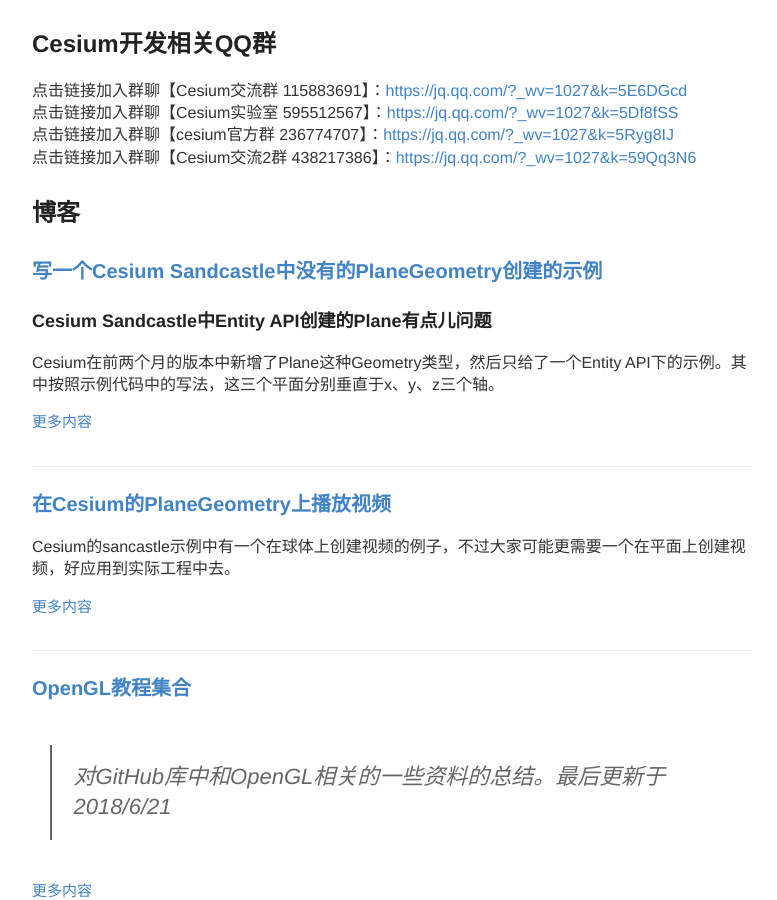
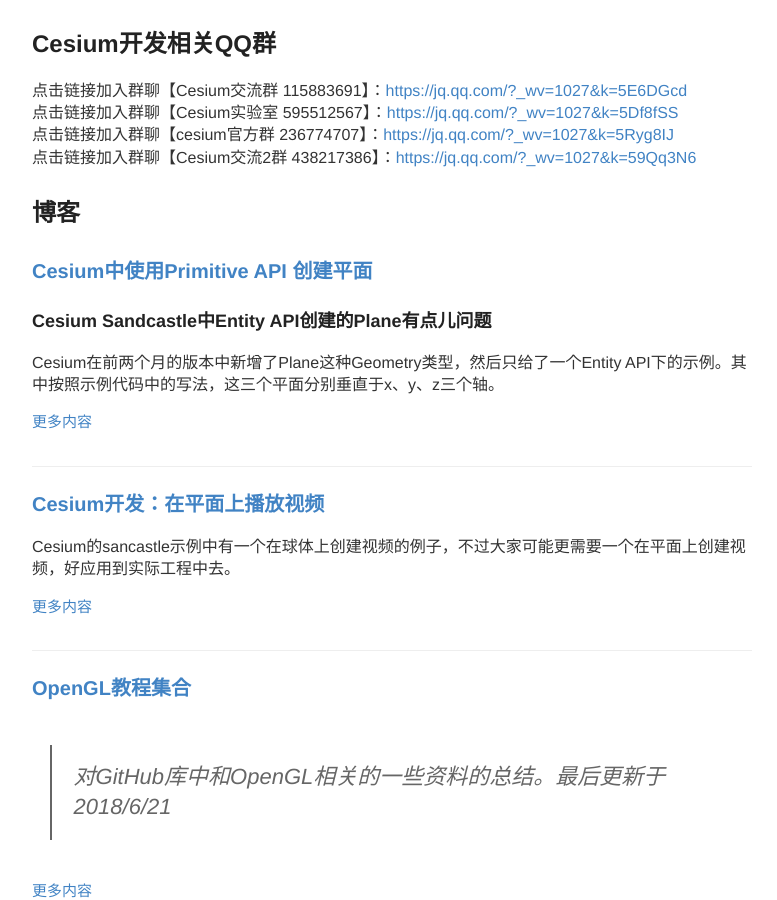
Before and after one commit to vtxf/czm6, a Jekyll site: the page built from index.html, in a window 1280 px wide and 900 px high, scrolled down 1094 px. Shown: the whole window, without its empty margins (248-1025 px from the left). Built offline with Jekyll 4.4.1, drawn with Linux system fonts in a browser that asks for light colours; comment, search, counter and statistics services are not loaded.

Commit message:
修改文章标题

```diff
--- a/_posts/2018-8-12-cesium-plane-video.md
+++ b/_posts/2018-8-12-cesium-plane-video.md
@@ -1,6 +1,6 @@
 ---
 layout: post
-title: 在Cesium的PlaneGeometry上播放视频
+title: Cesium开发：在平面上播放视频
 ---
 
 Cesium的sancastle示例中有一个在球体上创建视频的例子，不过大家可能更需要一个在平面上创建视频，好应用到实际工程中去。
--- a/_posts/2018-8-12-cesium-plane.md
+++ b/_posts/2018-8-12-cesium-plane.md
@@ -1,6 +1,6 @@
 ---
 layout: post
-title: 写一个Cesium Sandcastle中没有的PlaneGeometry创建的示例
+title: Cesium中使用Primitive API 创建平面
 ---
 
 ### Cesium Sandcastle中Entity API创建的Plane有点儿问题
```
